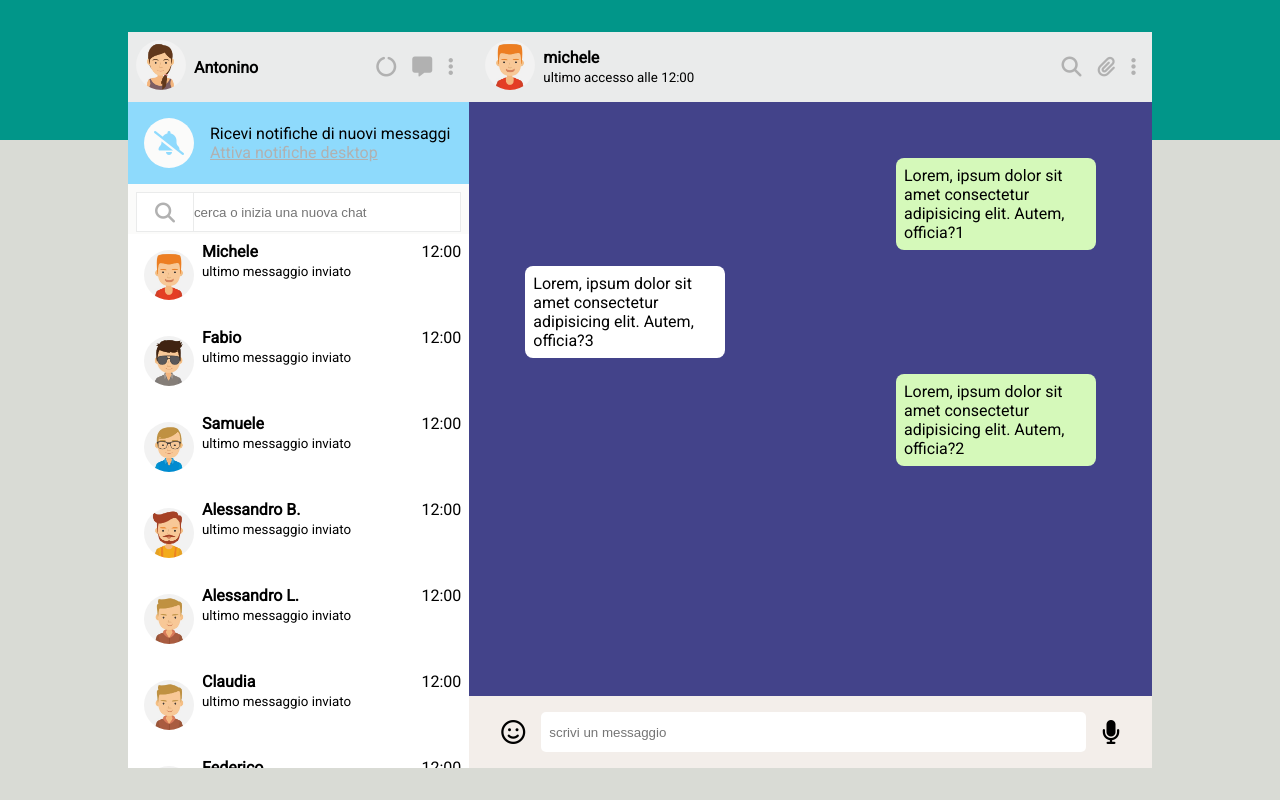
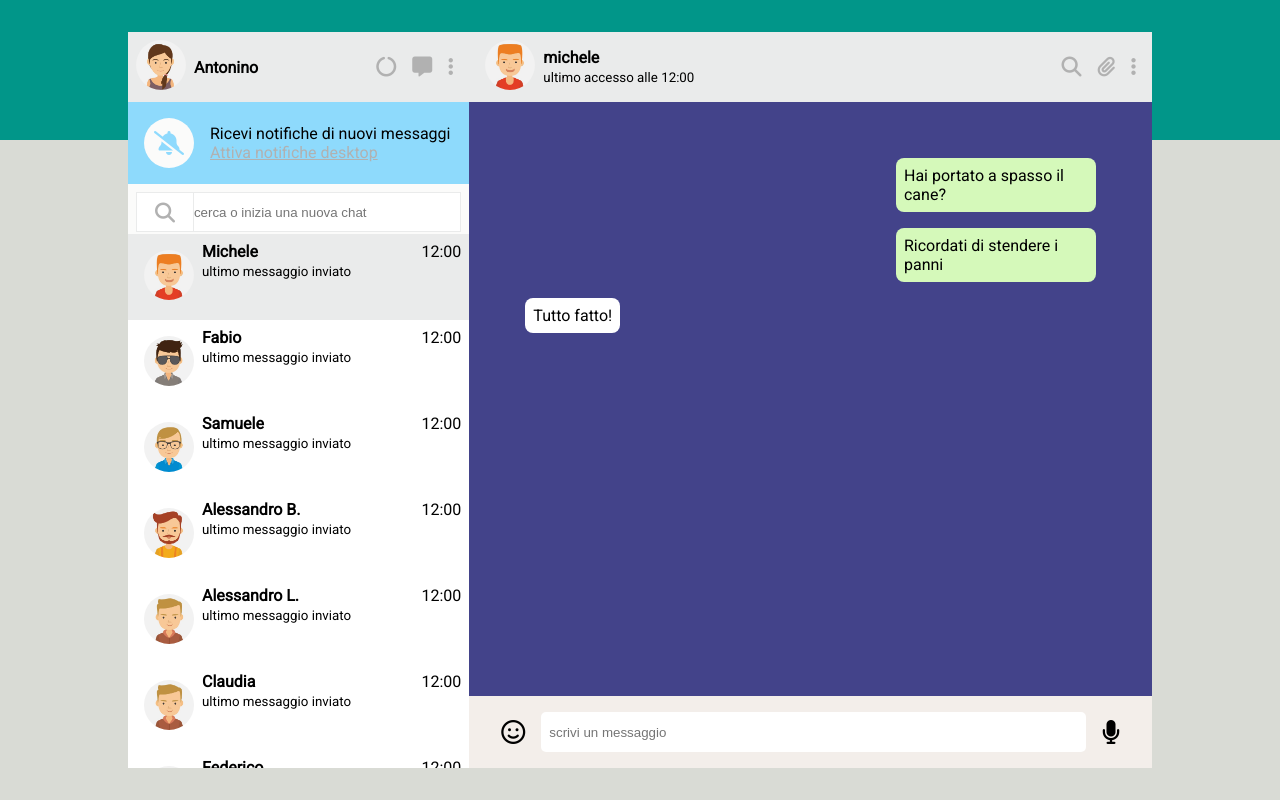
Before and after one commit to AntoninoCucuzza/vue-boolzapp, a plain HTML site: page index.html in a window 1280 px wide. Drawn offline with nearby package versions, Linux system fonts and the light colour scheme.

Commit message:
add message

```diff
--- a/assets/css/style.css
+++ b/assets/css/style.css
@@ -131,6 +131,10 @@ a{
     transition: all 0.2s;
 }
 .prew_user:hover{
+    background-color: var(--bz-gray-light);
+}
+
+.active_chat{
     background-color: var(--bz-gray-light);
 }
 .ora{
--- a/assets/js/main.js
+++ b/assets/js/main.js
@@ -3,6 +3,8 @@ const { createApp } = Vue
 createApp({
 data() {
     return {
+
+        activeChat: 0,
 
         contacts: [
             {
--- a/index.html
+++ b/index.html
@@ -60,7 +60,7 @@
                 <div class="chat_list">
 
                     <!--  -->
-                    <div v-for="contact in contacts" class="prew_user d-flex">
+                    <div v-for="(contact, i) in contacts" class="prew_user d-flex" :class="(i == activeChat ? 'active_chat' : '')">
 
                         <div class="prew_user_img">
                             <img class="prew_img" :src="contact.avatar" alt="">
@@ -115,18 +115,11 @@
                     <div class="chat_preview">
                         <div class="messages d-flex">
 
-                            <div class="sent">
-                                Lorem, ipsum dolor sit amet consectetur adipisicing elit. Autem, officia?1
+
+                            <div v-for="text in contacts[activeChat].messages" :class="text.status === 'sent' ? 'sent' : 'received'">
+                                <p>{{text.message}}</p>
                             </div>
 
-
-                            <div class="received">
-                                Lorem, ipsum dolor sit amet consectetur adipisicing elit. Autem, officia?3
-                            </div>
-
-                            <div class="sent">
-                                Lorem, ipsum dolor sit amet consectetur adipisicing elit. Autem, officia?2
-                            </div>
                         </div>
 
                     </div>
```
